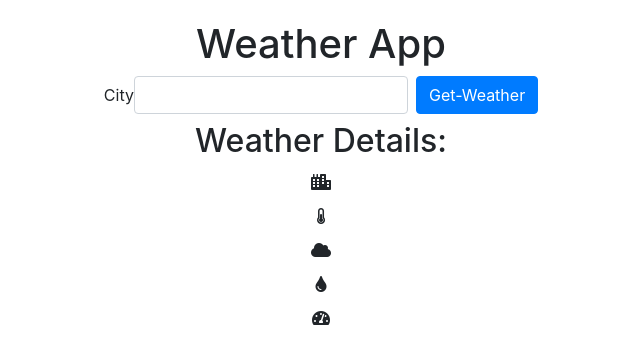
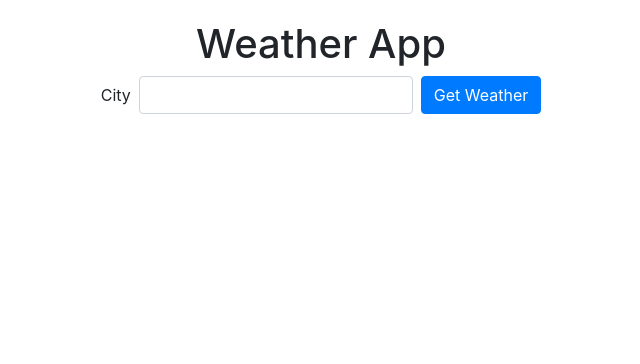
Before and after one commit to JamesNoLastName/weatherapp, a Flask app: page / in a window 1280 px wide. Shown: the top 364 px of the page, without its empty margins (319-959 px from the left). Run offline with Flask 3, Linux system fonts and the light colour scheme; some libraries are stand-ins or nearby versions.

Commit message:
Added better error handling and more functionality

```diff
--- a/app.py
+++ b/app.py
@@ -10,7 +10,7 @@
 API_KEY = os.getenv('API_KEY')
 
 def get_weather(city):
-    base_url = 'https://api.weatherapi.com/v1/current.json'  # Corrected API endpoint
+    base_url = 'https://api.weatherapi.com/v1/current.json'
     params = {
         'key': API_KEY,
         'q': city
@@ -28,20 +28,20 @@
             'pressure': data['current']['pressure_mb']
         }
         return weather
-    except requests.exceptions.HTTPError as http_err:
-        return {'error': f"HTTP error occurred: {http_err}"}
-    except requests.exceptions.ConnectionError as conn_err:
-        return {'error': f"Connection error: {conn_err}"}
-    except requests.exceptions.Timeout as timeout_err:
-        return {'error': f"Timeout error: {timeout_err}"}
-    except requests.exceptions.RequestException as req_err:
-        return {'error': f"An error occurred: {req_err}"}
+    except requests.exceptions.HTTPError:
+        return {'error': "Unable to fetch weather data. Please check the city name."}
+    except requests.exceptions.ConnectionError:
+        return {'error': "Connection error. Please check your internet connection."}
+    except requests.exceptions.Timeout:
+        return {'error': "Request timed out. Please try again."}
+    except requests.exceptions.RequestException:
+        return {'error': "An unexpected error occurred. Please try again later."}
 
 @app.route('/')
 def index():
     return render_template('index.html')
 
-@app.route('/weather', methods=['POST'])  # Fixed this line
+@app.route('/weather', methods=['POST'])
 def weather():
     city = request.form['city']
     weather_data = get_weather(city)
--- a/templates/index.html
+++ b/templates/index.html
@@ -11,11 +11,15 @@
         body {
             padding: 20px;
         }
-        @weather-result {
+        #weather-result {
             margin-top: 20px;
         }
         .weather-info {
             margin-top: 10px;
+        }
+        #error-message {
+            text-align: center;
+            margin-top: 20px;
         }
     </style>
 </head>
@@ -24,27 +28,28 @@
         <h1 class="text-center">Weather App</h1>
         <form action="" class="form-inline justify-content-center" id="weather-form">
             <div class="form-group mb-2">
-                <label for="city">City</label>
-                <input type="text" name="city" class="form-control" id="city">
+                <label for="city" class="mr-2">City</label>
+                <input type="text" name="city" class="form-control" id="city" required>
             </div>
-            <button type="submit" class="btn btn-primary mb-2 ml-2">Get-Weather</button>
+            <button type="submit" class="btn btn-primary mb-2 ml-2">Get Weather</button>
         </form>
-        <div id="weather-result" class="text-center">
+        <div id="error-message" class="text-danger" style="display:none;"></div>
+        <div id="weather-result" class="text-center" style="display:none;">
             <h2>Weather Details:</h2>
             <div class="weather-info">
-                <i class="fas fa-city"></i><span id="city-name"></span>
+                <i class="fas fa-city"></i> <span id="city-name"></span>
             </div>
             <div class="weather-info">
-                <i class="fas fa-thermometer-half"></i><span id="temperature"></span>
+                <i class="fas fa-thermometer-half"></i> <span id="temperature"></span>
             </div>
             <div class="weather-info">
-                <i class="fas fa-cloud"></i><span id="description"></span>
+                <i class="fas fa-cloud"></i> <span id="description"></span>
             </div>
             <div class="weather-info">
-                <i class="fas fa-tint"></i><span id="humidity"></span>
+                <i class="fas fa-tint"></i> <span id="humidity"></span>
             </div>
             <div class="weather-info">
-                <i class="fas fa-tachometer-alt"></i><span id="pressure"></span>
+                <i class="fas fa-tachometer-alt"></i> <span id="pressure"></span>
             </div>
         </div>
     </div>
@@ -53,20 +58,27 @@
             $('#weather-form').on('submit', function(event) {
                 event.preventDefault();
                 var city = $('#city').val();
+                $('#error-message').hide();
                 $.ajax({
                     type: 'POST',
                     url: '/weather',
                     data: { city: city },
                     success: function(data) {
                         if (data.error) {
-                            $('#weather-result').html('<p class="text-danger">' + data.error + '</p>');
+                            $('#error-message').text(data.error).show();
+                            $('#weather-result').hide();
                         } else {
                             $('#city-name').text('City: ' + data.city);
                             $('#temperature').text('Temperature: ' + data.temperature + ' °C');
                             $('#description').text('Description: ' + data.description);
                             $('#humidity').text('Humidity: ' + data.humidity + '%');
                             $('#pressure').text('Pressure: ' + data.pressure + ' hPa');
+                            $('#weather-result').show();
                         }
+                    },
+                    error: function() {
+                        $('#error-message').text('An unexpected error occurred. Please try again.').show();
+                        $('#weather-result').hide();
                     }
                 });
             });
```
